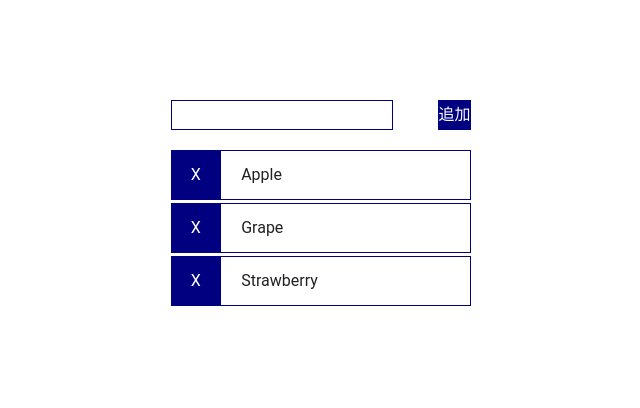
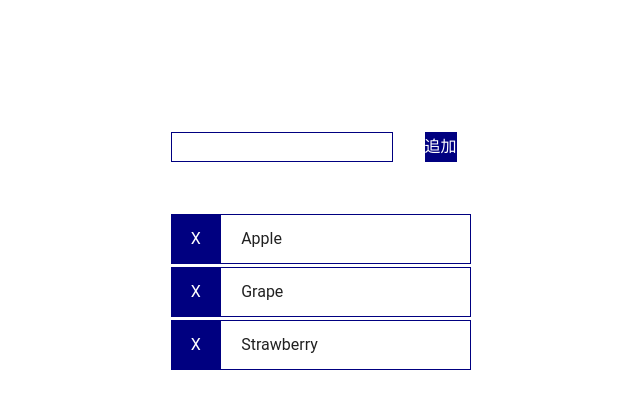
Before and after one commit to daxi0823/iimon_frontC, a Vue app: page / in a window 1280 px wide. Shown: the top 408 px of the page, without its empty margins (272-912 px from the left). Built offline with nearby package versions, Linux system fonts and the light colour scheme; the HTML template or start-up script is replaced by a standard one.

Commit message:
input css修正

```diff
--- a/src/views/HomeView.vue
+++ b/src/views/HomeView.vue
@@ -49,6 +49,7 @@ export default {
 .submitButton {
   box-sizing: border-box;
   height: 30px;
+  margin: 2em;
   background-color: navy;
   color: white;
 }
```
